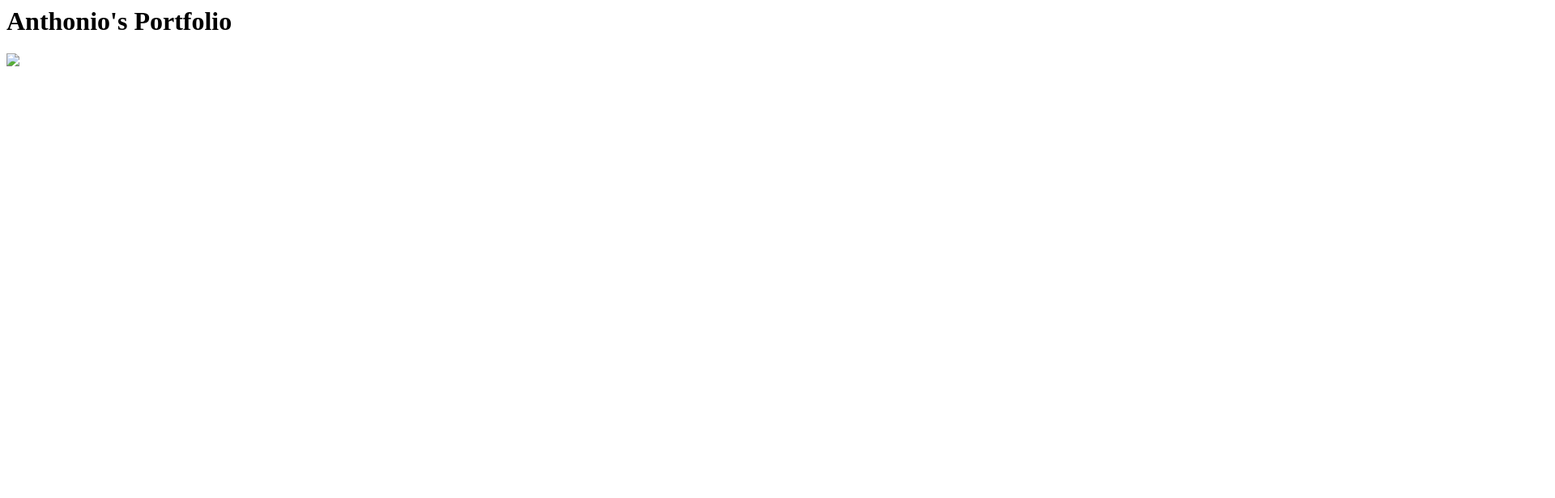
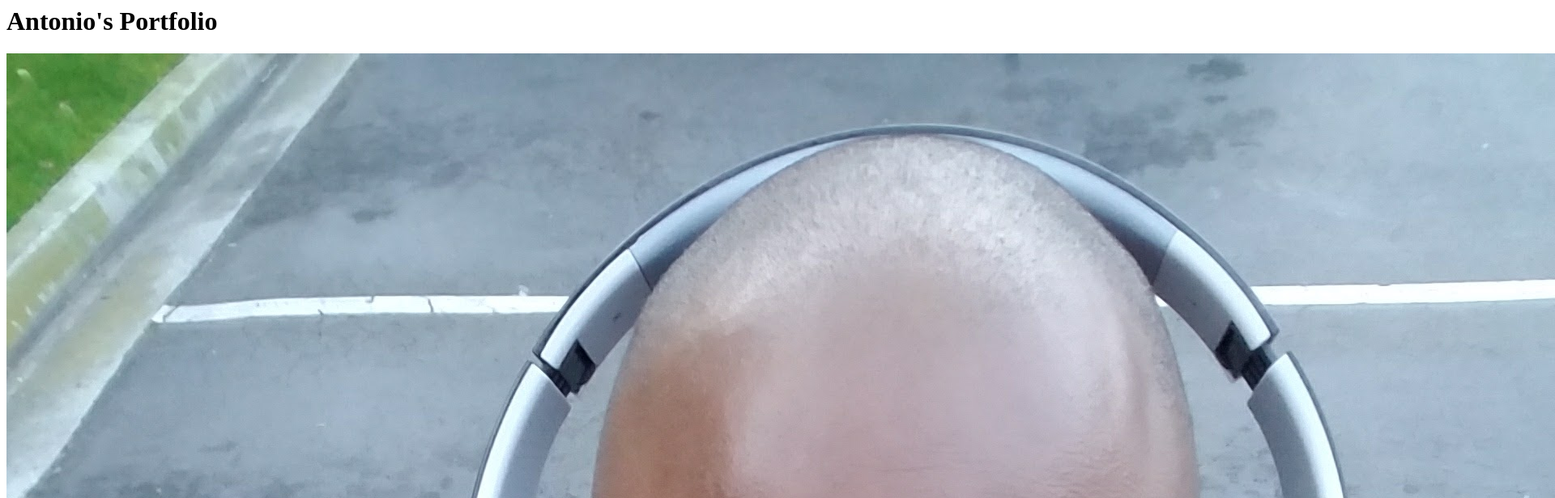
Before and after one commit to Antonio-Mauricio-21/Antonio-Mauricio-21.github.io, a plain HTML site: page index.html in a window 1280 px wide. Shown: the top 616 px of the page at 81% size, 1920 px wide, since content can reach past the window. Drawn offline with Linux system fonts and the light colour scheme.

Commit message:
Add files via upload

```diff
--- a/index.html
+++ b/index.html
@@ -1,4 +1,4 @@
 <html>
-    <h1>Anthonio's Portfolio</h1>
-    <img src=".20170304_174616.jpg"/>
+    <h1>Antonio's Portfolio</h1>
+    <img src="20170304_174616.jpg"/>
     </html>
```
